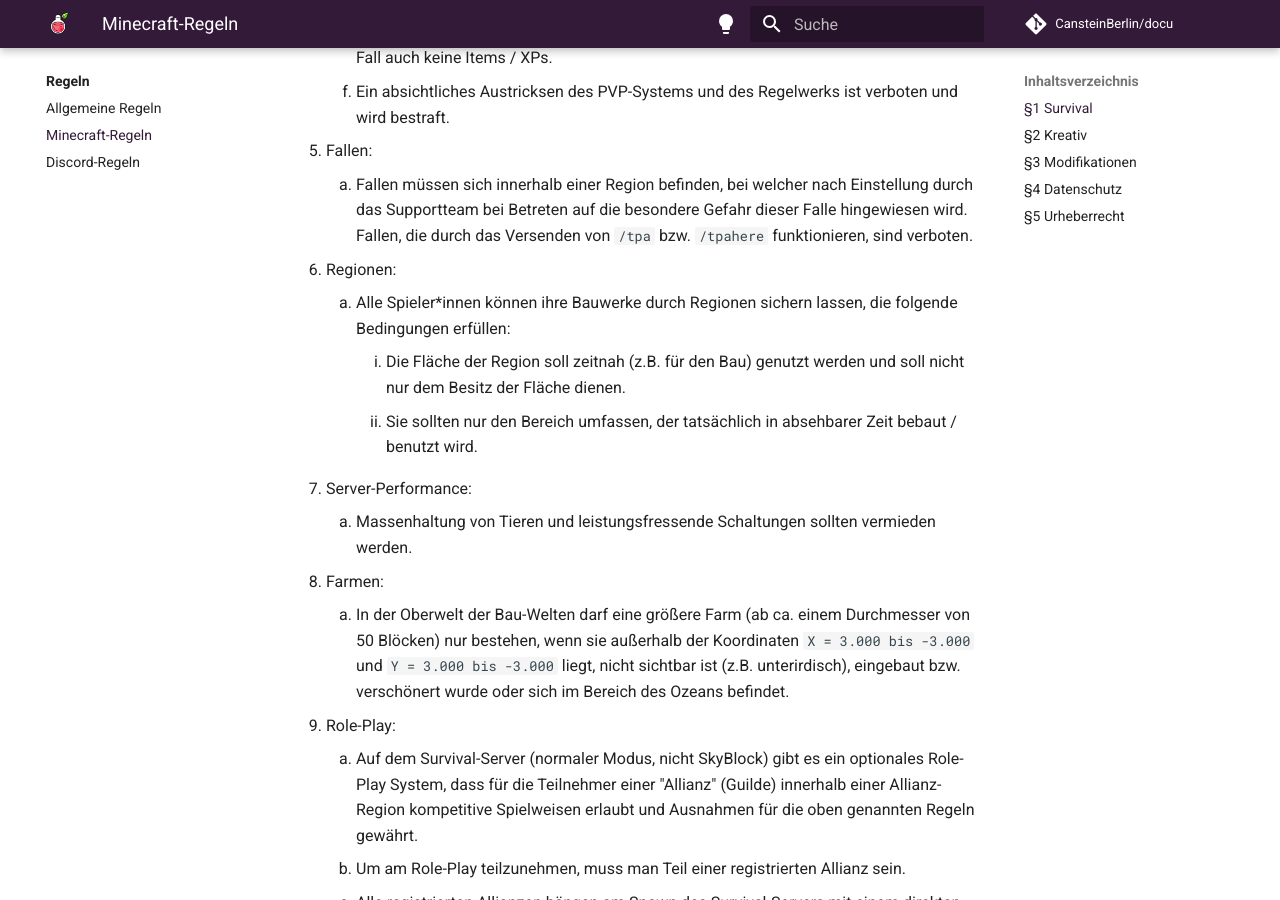
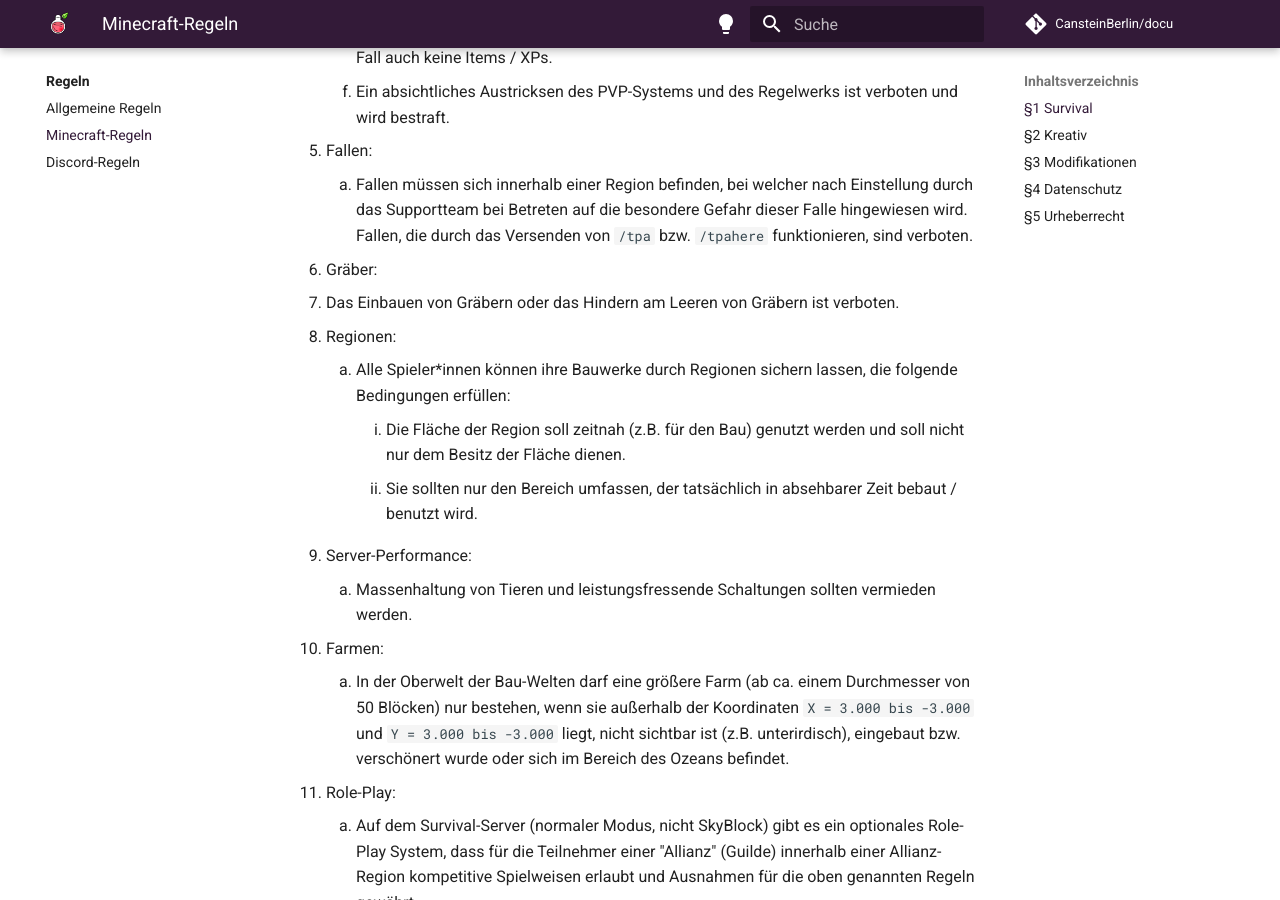
Before and after one commit to CansteinBerlin/docu, an MkDocs documentation site: the page built from docs/rules/minecraft.md, in a window 1280 px wide and 900 px high, scrolled down 953 px. Built offline with MkDocs 1.6.1 and Material for MkDocs 9.7.7, drawn with Linux system fonts in a browser that asks for light colours; comment, search, counter and statistics services are not loaded.

Commit message:
Updating Minecraft rules: Adding rule to protect the usage of Graves

```diff
--- a/docs/rules/minecraft.md
+++ b/docs/rules/minecraft.md
@@ -15,15 +15,17 @@
     6. Ein absichtliches Austricksen des PVP-Systems und des Regelwerks ist verboten und wird bestraft.
 5. Fallen:
     1. Fallen müssen sich innerhalb einer Region befinden, bei welcher nach Einstellung durch das Supportteam bei Betreten auf die besondere Gefahr dieser Falle hingewiesen wird. Fallen, die durch das Versenden von `/tpa` bzw. `/tpahere` funktionieren, sind verboten.
-6. Regionen:
+6. Gräber:
+   1. Das Einbauen von Gräbern oder das Hindern am Leeren von Gräbern ist verboten.
+7. Regionen:
     1. Alle Spieler*innen können ihre Bauwerke durch Regionen sichern lassen, die folgende Bedingungen erfüllen:
         1. Die Fläche der Region soll zeitnah (z.B. für den Bau) genutzt werden und soll nicht nur dem Besitz der Fläche dienen.
         2. Sie sollten nur den Bereich umfassen, der tatsächlich in absehbarer Zeit bebaut / benutzt wird.
-7. Server-Performance:
+8. Server-Performance:
     1. Massenhaltung von Tieren und leistungsfressende Schaltungen sollten vermieden werden.
-8. Farmen:
+9. Farmen:
     1. In der Oberwelt der Bau-Welten darf eine größere Farm (ab ca. einem Durchmesser von 50 Blöcken) nur bestehen, wenn sie außerhalb der Koordinaten `X = 3.000 bis -3.000` und `Y = 3.000 bis -3.000` liegt, nicht sichtbar ist (z.B. unterirdisch), eingebaut bzw. verschönert wurde oder sich im Bereich des Ozeans befindet.
-9. Role-Play:
+10. Role-Play:
     1. Auf dem Survival-Server (normaler Modus, nicht SkyBlock) gibt es ein optionales Role-Play System, dass für die Teilnehmer einer "Allianz" (Guilde) innerhalb einer Allianz-Region kompetitive Spielweisen erlaubt und Ausnahmen für die oben genannten Regeln gewährt.
     2. Um am Role-Play teilzunehmen, muss man Teil einer registrierten Allianz sein.
     3. Alle registrierten Allianzen hängen am Spawn des Survival-Servers mit einem direkten Support-Ansprechpartner und der aktuellen Mitglieder-Liste aus.
```
Also changed, not shown: other parts of docs/rules/minecraft.md (+1 -1 lines).
